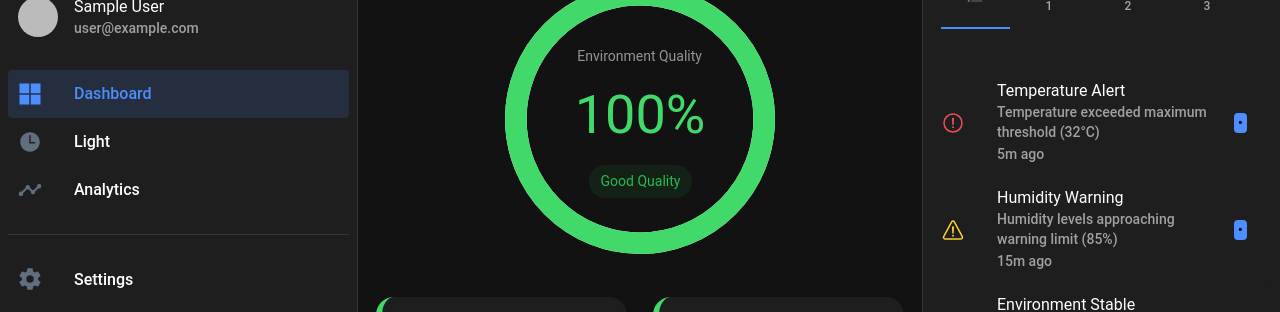
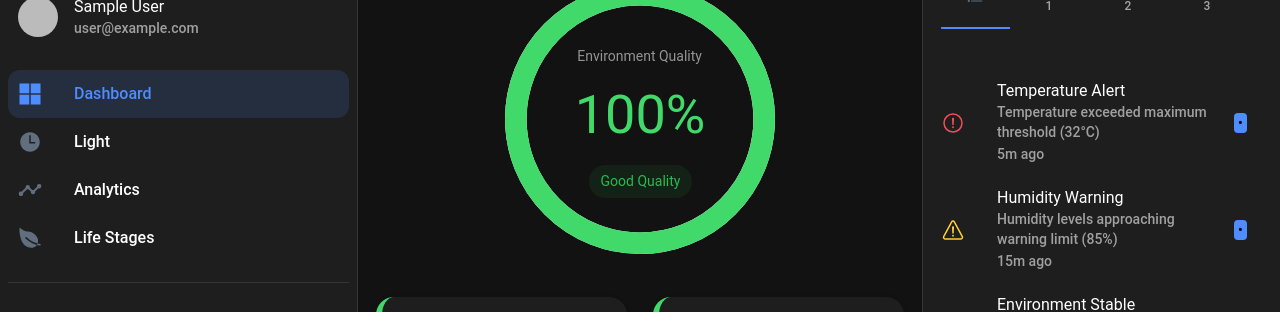
Before and after one commit to TheMasshiro/bsfly-iot, a React (Vite) app in the folder bsfly-iot/: page /dashboard in a window 1280 px wide. Shown: the part 126-438 px from the top of the page. Built offline with nearby package versions, Linux system fonts and the light colour scheme; no server answers; sample sign-in values are in the browser's storage.

Commit message:
feat(navigation): Integrate Life Stages link and refine menu item visuals

```diff
--- a/bsfly-iot/src/components/Menu/Menu.css
+++ b/bsfly-iot/src/components/Menu/Menu.css
@@ -42,7 +42,7 @@ ion-menu.md ion-list#more-list ion-list-header {
 ion-menu.md ion-item {
   --padding-start: 10px;
   --padding-end: 10px;
-  border-radius: 4px;
+  border-radius: 12px;
 }
 
 ion-menu.md ion-item.selected {
--- a/bsfly-iot/src/components/Menu/Menu.tsx
+++ b/bsfly-iot/src/components/Menu/Menu.tsx
@@ -10,7 +10,7 @@ import {
 } from '@ionic/react';
 
 import { useLocation } from 'react-router-dom';
-import { analyticsOutline, analyticsSharp, exitOutline, exitSharp, eyeOutline, eyeSharp, gridOutline, gridSharp, informationCircleOutline, informationCircleSharp, saveOutline, saveSharp, settingsOutline, settingsSharp, timeOutline, timeSharp } from 'ionicons/icons';
+import { analyticsOutline, analyticsSharp, exitOutline, exitSharp, eyeOutline, eyeSharp, gridOutline, gridSharp, informationCircleOutline, informationCircleSharp, leafOutline, leafSharp, saveOutline, saveSharp, settingsOutline, settingsSharp, timeOutline, timeSharp } from 'ionicons/icons';
 import './Menu.css';
 import { SignOutButton, useUser } from '@clerk/clerk-react';
 
@@ -39,6 +39,12 @@ const appPages: AppPage[] = [
         url: '/analytics',
         iosIcon: analyticsOutline,
         mdIcon: analyticsSharp
+    },
+    {
+        title: 'Life Stages',
+        url: '/lifestages',
+        iosIcon: leafOutline,
+        mdIcon: leafSharp
     },
 ];
 
```
